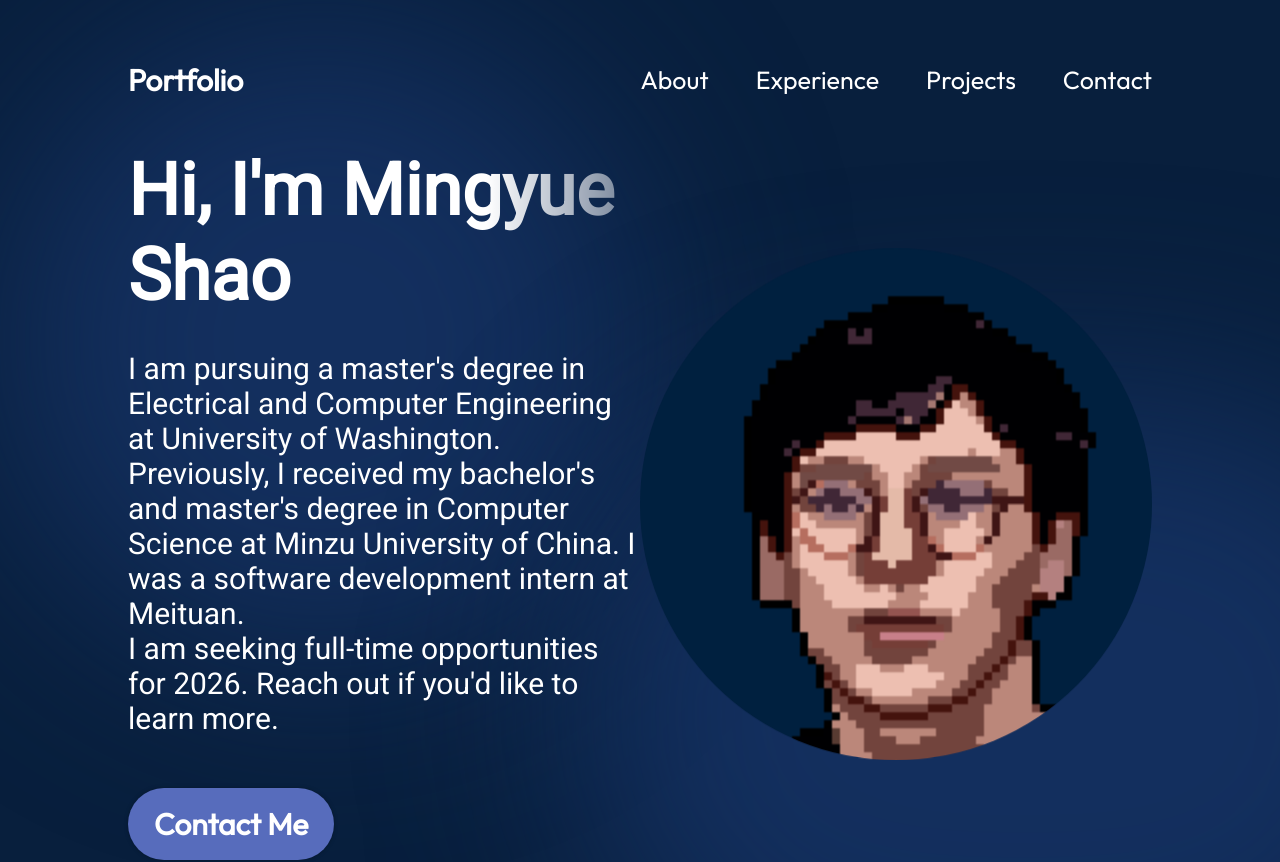
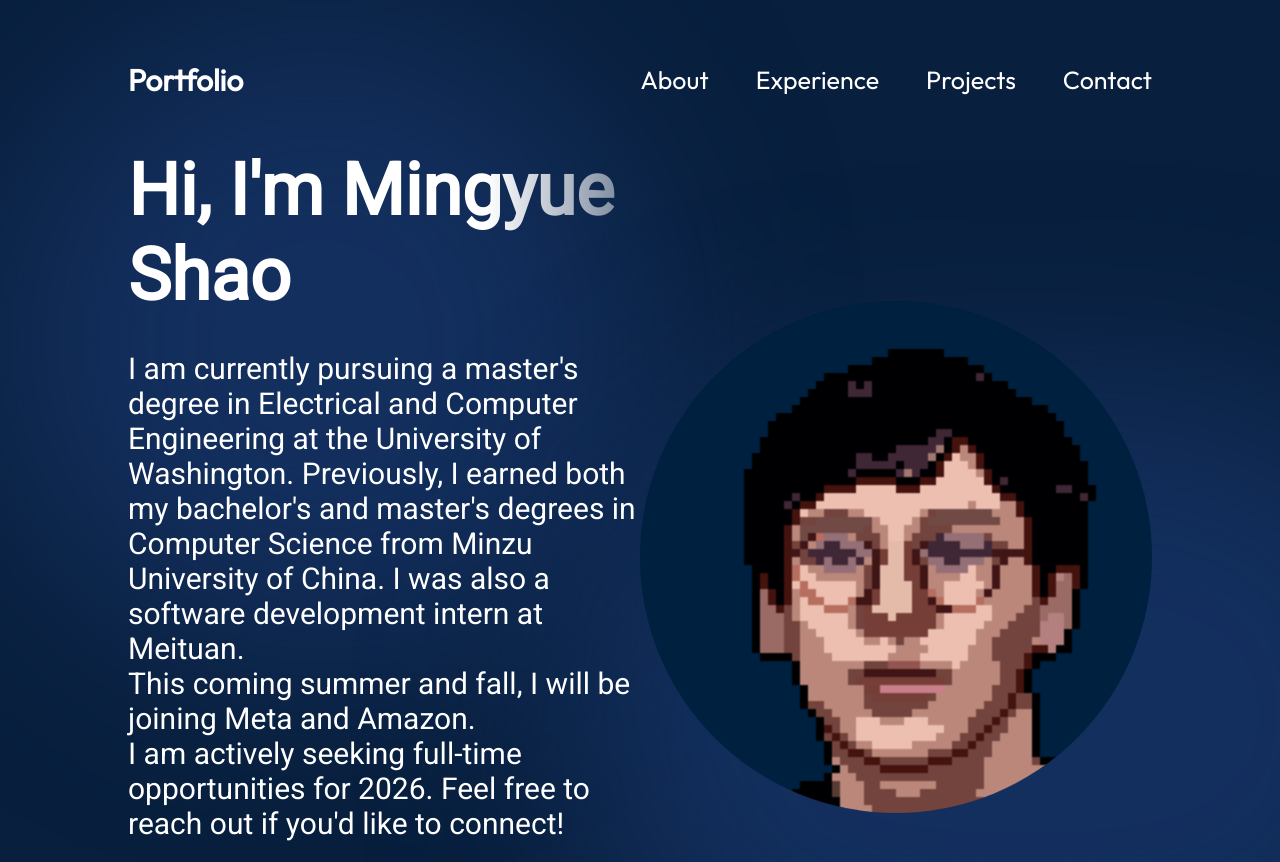
Before and after one commit to smy1999/portfolio, a React (Vite) app: page / in a window 1280 px wide. Shown: the top 862 px of the page. Built offline with nearby package versions, Linux system fonts and the light colour scheme; no server answers.

Commit message:
[Content] Description [Comment] Better content

```diff
--- a/src/components/Hero/Hero.jsx
+++ b/src/components/Hero/Hero.jsx
@@ -9,11 +9,16 @@ export const Hero = () => {
       <div className={styles.content}>
         <h1 className={styles.title}>Hi, I'm Mingyue Shao</h1>
         <p className={styles.description}>
-          I am pursuing a master's degree in Electrical and Computer Engineering at University of Washington.
-          Previously, I received my bachelor's and master's degree in Computer Science at Minzu University of China. I was a software development intern at Meituan.
+          I am currently pursuing a master's degree in Electrical and Computer Engineering at the University of
+          Washington.
+          Previously, I earned both my bachelor's and master's degrees in Computer Science from Minzu University of
+          China.
+          I was also a software development intern at Meituan.
           <br/>
-          I am seeking full-time opportunities for 2026.
-          Reach out if you'd like to learn more.
+          This coming summer and fall, I will be joining Meta and Amazon.
+          <br/>
+          I am actively seeking full-time opportunities for 2026.
+          Feel free to reach out if you'd like to connect!
         </p>
         <a className={styles.contactBtn} href={"mailto:smy1999@uw.edu"}>Contact Me</a>
       </div>
```
